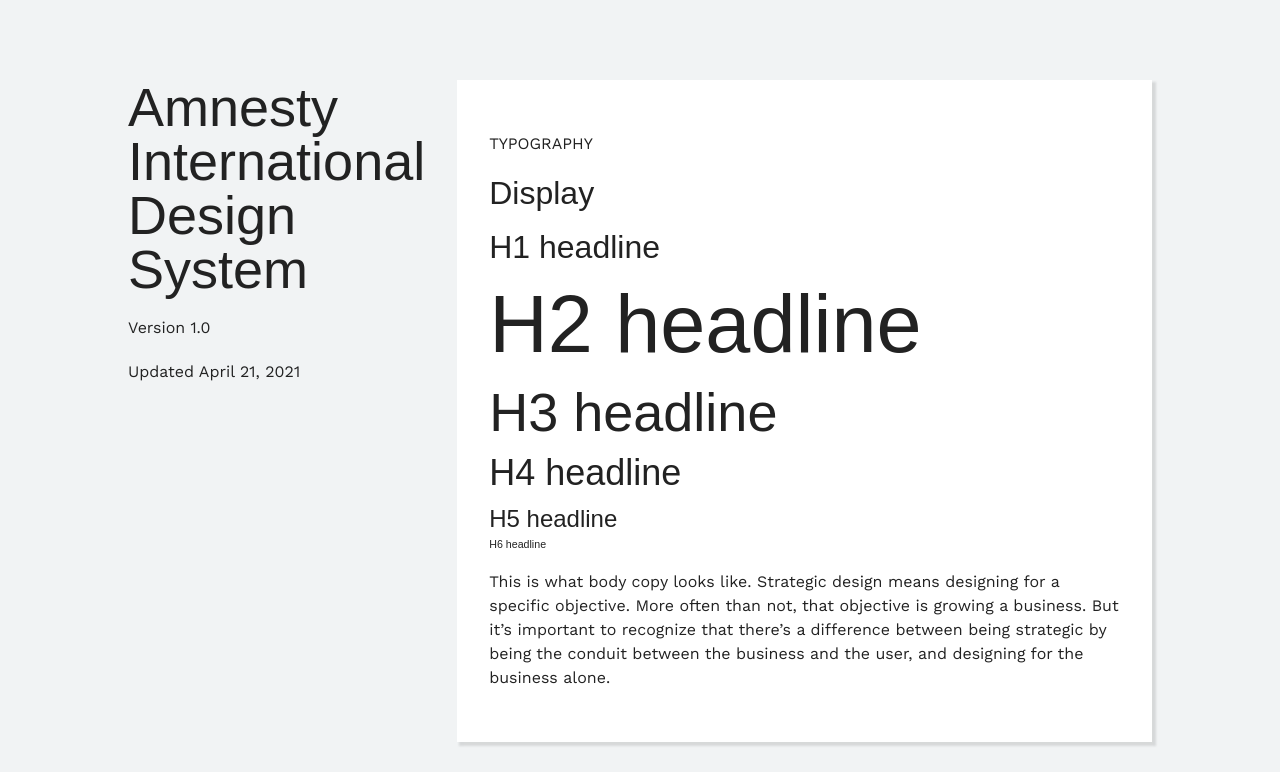
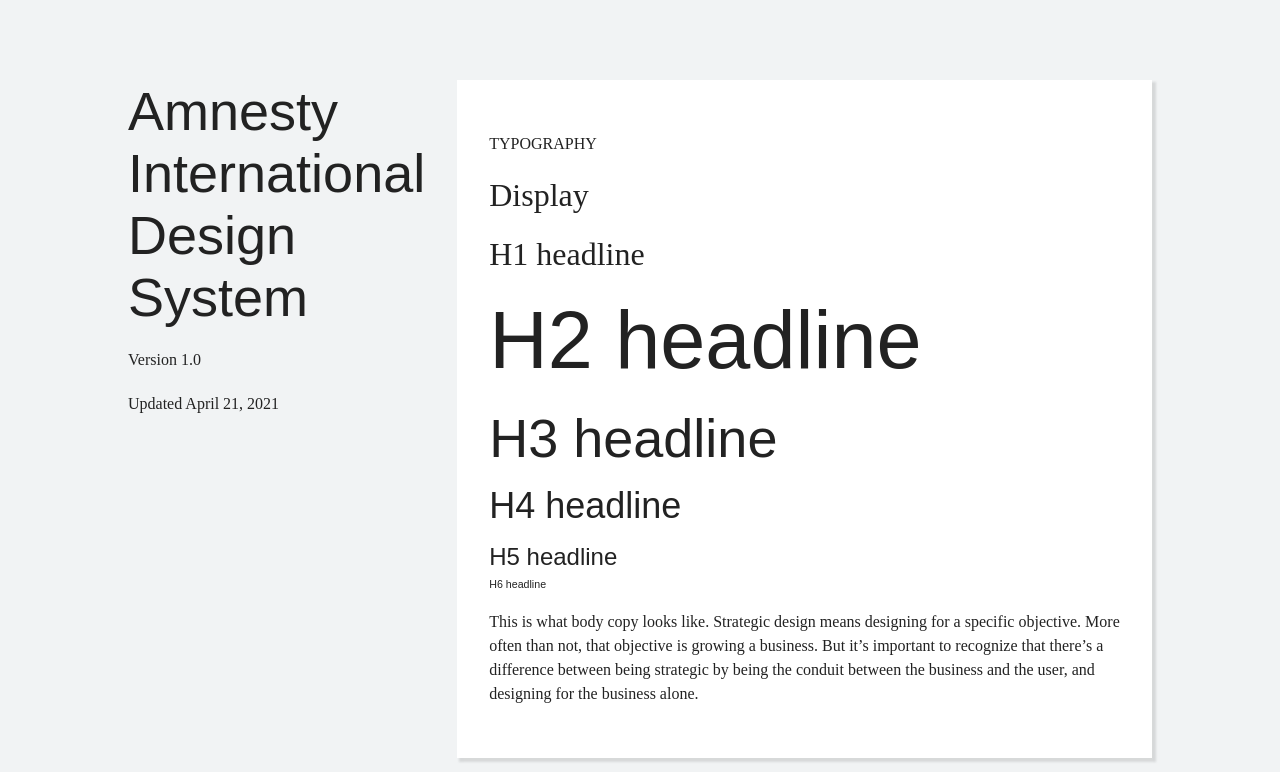
Before and after one commit to diancat/pcdd-0315-sp21, a website built with Parcel: page index.html in a window 1280 px wide. Shown: the top 772 px of the page. Built offline with nearby package versions, Linux system fonts and the light colour scheme; a small style sheet from the web is missing.

Commit message:
Trying to place font

```diff
--- a/css/style.css
+++ b/css/style.css
@@ -143,8 +143,6 @@
 
 h1, h2, h3, h4, h5, h6 {
   font-family: 'tradegothicbold', sans-serif;
-  font-weight:400;
-  line-height:1;
 }
 
 h1 {
--- a/index.html
+++ b/index.html
@@ -15,14 +15,15 @@
   <link rel="manifest" href="site.webmanifest">
   <link rel="apple-touch-icon" href="icon.png">
   <!-- Place favicon.ico in the root directory -->
+	<link rel="stylesheet" href="stylesheet.css" type="text/css" charset="utf-8" />
 
-  <style type="text/css">
-    @import url("https://fast.fonts.net/lt/1.css?apiType=css&c=3e7414ba-1b69-44e6-8db8-e69ce78168d1&fontids=5730748");
-    @font-face{
-        font-family:"Neographik MT W01 Regular";
-        src:url("Fonts/5730748/71ca541b-be0c-40c8-9491-6d49543783a4.woff2") format("woff2"),url("Fonts/5730748/7701960a-34ce-4b67-b886-f9c086138f17.woff") format("woff");
-    }
-</style>
+	<style type="text/css">
+					body{
+				font-family: 'tradegothicregular';
+					h1{
+				font-family: 'tradegothicbold';
+							}
+		</style>
 
   <link rel="stylesheet" href="css/normalize.css">
   <link rel="stylesheet" href="css/main.css">
```
